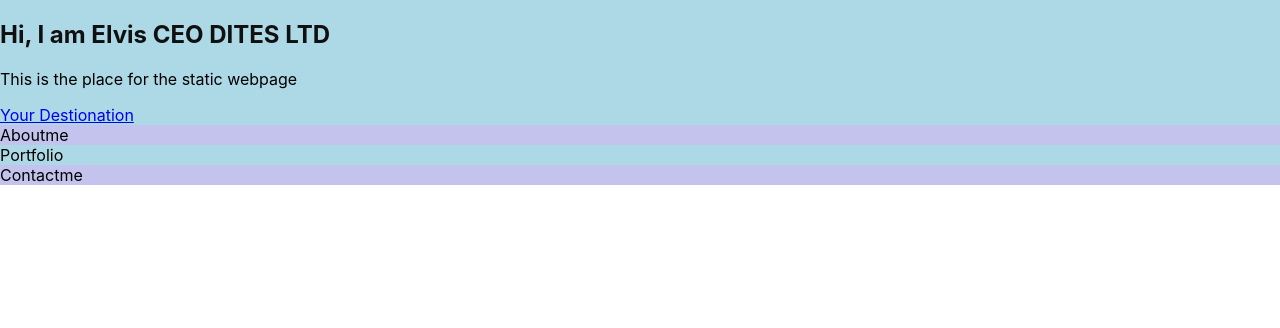
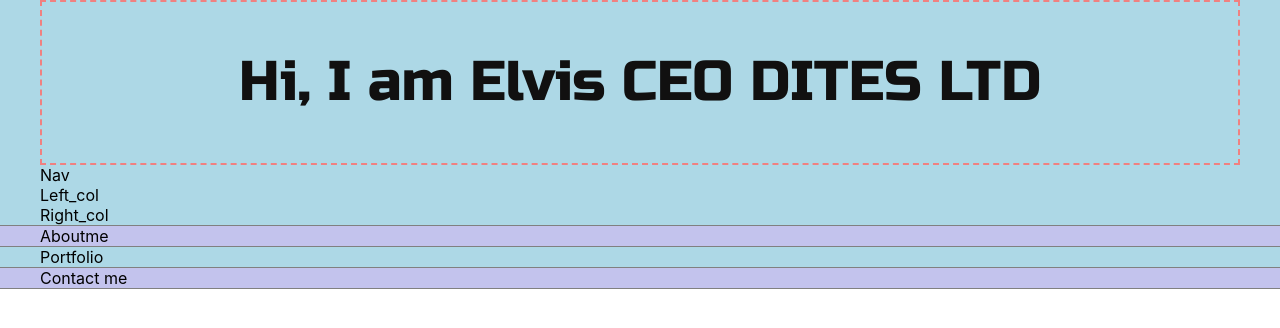
Before and after one commit to elvisotieno/portfolio, a React (Create React App) app in the folder frontend/: page / in a window 1280 px wide. Shown: the top 328 px of the page. Built offline with nearby package versions, Linux system fonts and the light colour scheme.

Commit message:
addede section of the portfolio website

```diff
--- a/frontend/public/index.html
+++ b/frontend/public/index.html
@@ -24,7 +24,10 @@
       work correctly both with client-side routing and a non-root public URL.
       Learn how to configure a non-root public URL by running `npm run build`.
     -->
-    <title>React App</title>
+    <link rel="preconnect" href="https://fonts.googleapis.com">
+    <link rel="preconnect" href="https://fonts.gstatic.com" crossorigin>
+    <link href="https://fonts.googleapis.com/css2?family=Roboto+Mono:wght@500&family=Russo+One&display=swap" rel="stylesheet">
+    <title>Elvis Portfolio</title>
   </head>
   <body>
     <noscript>You need to enable JavaScript to run this app.</noscript>
--- a/frontend/src/App.css
+++ b/frontend/src/App.css
@@ -12,49 +12,54 @@
 }
 h1,h2,h3,h4,h5,h6,strong{
   color: var(--mainText);
+  font-family: 'Russo One', sans-serif;
+  font-weight: 500;
 
 }
 p,li,span,input,textarea{
-
+  font-family: 'Roboto Mono', monospace;
+ }
+a{
+  text-decoration: none;
+  color: #097796;
 }
+ul{
+  list-style: none;
+}
+h1{font-size: 56px;}
+h2{font-size: 36px;}
+h3{font-size: 28px;}
+h4{font-size: 24px;}
+h5{font-size: 20px;}
+h6{font-size: 16px;}
 .s1{
   background-color: var(--mainColor);
   border-bottom:1px solid var(--borderColor);
   overflow: auto;
-}.s1{
-  background-color: var(--mainColor);
+}.s2{
+  background-color: var(--secondaryColor);
   border-bottom:1px solid var(--borderColor);
   overflow: auto;
 
-}.s1{
-  background-color: var(--mainColor);
-  border-bottom: var(--borderColor);
-
-}.s1{
-  background-color: var(--mainColor);
-  border-bottom: var(--borderColor);
-
-}.s1{
-  background-color: var(--mainColor);
-  border-bottom: var(--borderColor);
-
-}.s1{
-  background-color: var(--mainColor);
-  border-bottom: var(--borderColor);
-
-}.s1{
-  background-color: var(--mainColor);
-  border-bottom: var(--borderColor);
-
-}
-.s2{
-  background-color: var(--secondaryColor);
-  border-bottom: var(--borderColor);
 }
 
-.App-logo {
-  height: 40vmin;
-  pointer-events: none;
+
+.mainContainer {
+  width: 1200px;
+  margin: 0 auto;
+}
+
+.greetingsWrapper{
+  display: grid;
+  justify-content: center;
+  text-align: center;
+  border: 2px dashed lightcoral;
+  min-height: 10em;
+}
+@media screen and (max-width: 1200px){
+  .mainContainer{
+    width: 95%;
+  }
 }
 
 @media (prefers-reduced-motion: no-preference) {
--- a/frontend/src/pages/HomePage.js
+++ b/frontend/src/pages/HomePage.js
@@ -6,9 +6,20 @@ const HomePage = () => {
         <div>
             <section className='s1'>
                 <div className='mainContainer'>
-                    <h1>Hi, I am Elvis CEO DITES LTD</h1>
-                    <p>This is the place for the static webpage</p>
-                    <Link to = '#'>Your Destionation</Link>
+                    <div className='greetingsWrapper'>
+                        <h1>Hi, I am Elvis CEO DITES LTD</h1>
+                    </div>
+                    <div className='introWrapper'>
+                        <div className='navigation'>
+                            Nav
+                        </div>
+                        <div className='leftColumn'>
+                            Left_col
+                        </div>
+                        <div className='rightColumn'>
+                            Right_col
+                        </div>
+                    </div>
                 </div>
             </section>
             <section className='s2'>
@@ -23,7 +34,7 @@ const HomePage = () => {
             </section>
             <section className='s2'>
                 <div className='mainContainer'>
-                    Contactme
+                    Contact me
                 </div>
             </section>
         </div>
```
